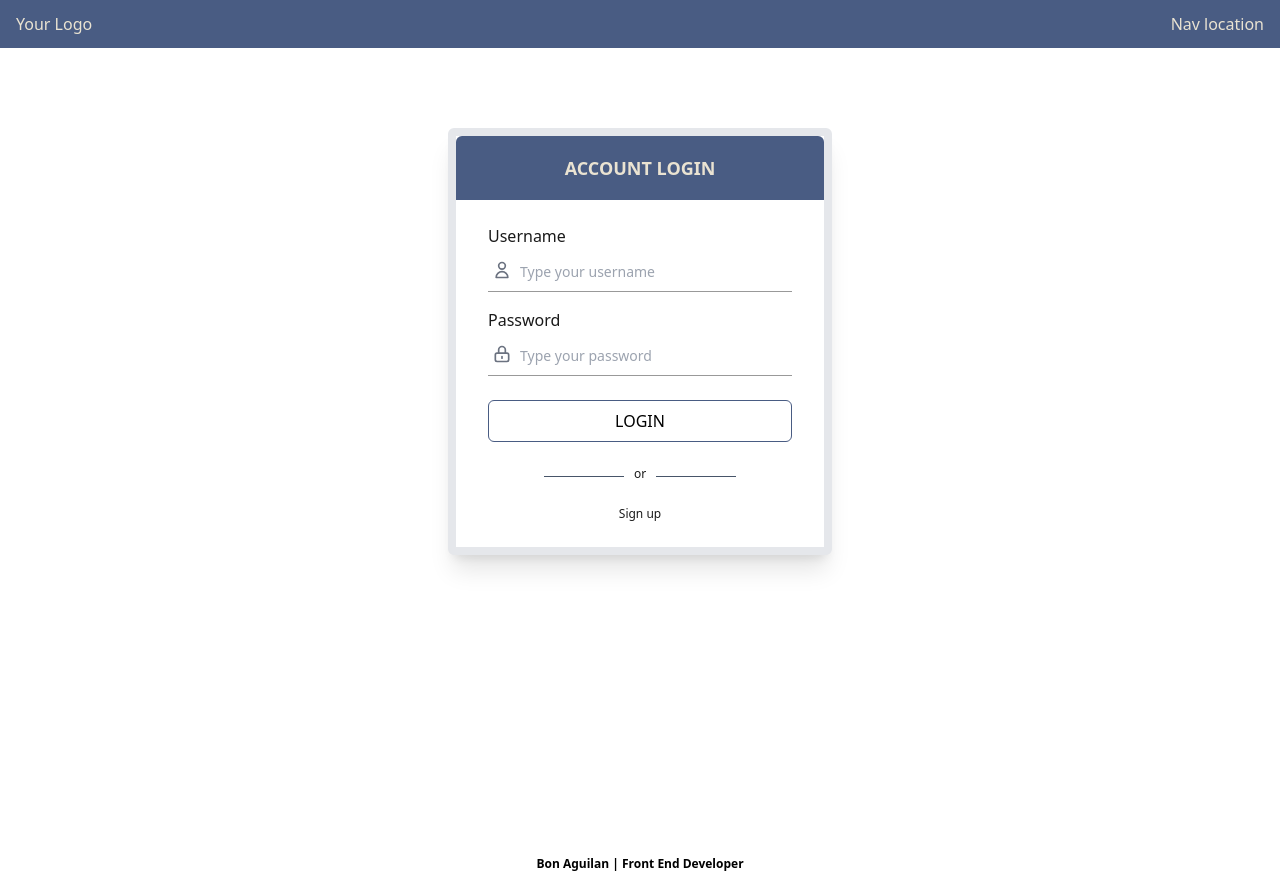
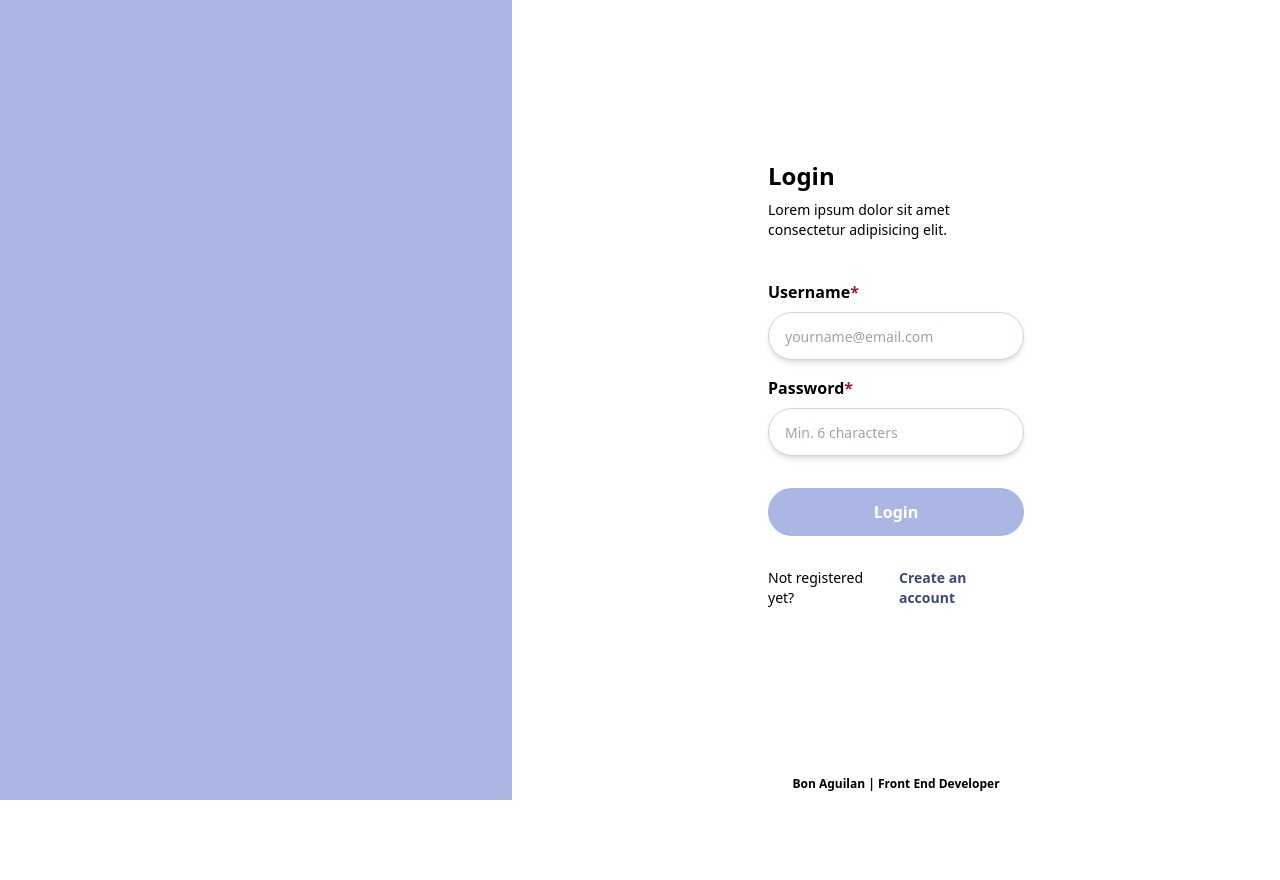
Before and after one commit to aguilanbon/mern-app, a React (Create React App) app: page / in a window 1280 px wide. After the commit the page ends 800 px from the top, so only its background shows below. Built offline with nearby package versions, Linux system fonts and the light colour scheme.

Commit message:
revamped login page

```diff
--- a/src/App.js
+++ b/src/App.js
@@ -7,14 +7,14 @@ import Home from "./pages/Home/Home";
 function App() {
   return (
   <div className="w-auto min-h-screen bg-white">
-    <Header />
+    {/* <Header /> */}
       <Routes>
         <Route path='/' element={ <Login /> }></Route>
       </Routes>
       <Routes>
         <Route path='/home' element={ <Home /> }></Route>
       </Routes>
-    <Footer />
+    {/* <Footer /> */}
   </div>
   );
 }
--- a/src/pages/Login/Login.jsx
+++ b/src/pages/Login/Login.jsx
@@ -1,42 +1,39 @@
 import React from 'react'
+import Footer from '../Includes/Footer'
 
 function Login() {
     return (
         <div className='min-h-screen'>
-            <div className='w-full h-auto flex items-center justify-center'>
-                <div className='w-80 md:w-96 h-auto mt-20 pb-4 flex flex-col border-8  bg-white text-black text-opacity-90 rounded-md shadow-xl'>
-                    <div className='h-16 mb-4 flex items-center justify-center bg-secondary text-bg rounded-t-md'>
-                        <h1 className='font-bold text-lg'>ACCOUNT LOGIN</h1>
+            <div className='w-full h-auto flex'>
+                <div className='w-2/5 h-screen bg-secondary'>
+
+                </div>
+                <div className='w-3/5 flex flex-col'><div className='w-full h-full xl:px-64 md:px-16 px-4 flex flex-col items-center justify-center'>
+                        <div className='w-full flex flex-col mb-10'>
+                            <h1 className='text-2xl font-bold mb-2' >Login</h1>
+                            <p className='text-sm'>Lorem ipsum dolor sit amet consectetur adipisicing elit.</p>
+                        </div>
+                        <form action='' className='w-full flex flex-col'>
+                            <div className='flex flex-col mb-4'>
+                                <label htmlFor="username" className='mb-2 after:content-["*"] after:text-pink-800 font-semibold'>Username</label>
+                                <input type="text" name="username" id="" className='h-12 p-4 border border-slate-300 rounded-full text-sm shadow-md' placeholder='yourname@email.com' />
+                            </div>
+                             <div className='flex flex-col mb-8'>
+                                <label htmlFor="password" className='mb-2 after:content-["*"] after:text-pink-800 font-semibold'>Password</label>
+                                <input type="password" name="password" id="" className='h-12 p-4 border border-slate-300 rounded-full text-sm shadow-md' placeholder='Min. 6 characters' />
+                            </div>
+                            <div className='flex flex-col mb-8'>
+                                <input type="submit" value="Login" className='bg-secondary hover:bg-primary ease-in-out duration-200 hover:scale-105 text-white p-3 rounded-full font-semibold cursor-pointer' />
+                            </div>
+                        </form>
+                        <div className='flex w-full items-center'>
+                            <h3 className='text-sm'>Not registered yet?</h3>
+                            <a href="/" className='text-sm ml-2 font-semibold text-primary hover:underline'>Create an account</a>
+                        </div>
                     </div>
-                    <form action="" className='w-full flex flex-col  py-2 px-8'>
-                        <div className='flex flex-col mb-4'>
-                            <label htmlFor="password">Username</label>
-                            <div className='flex flex-col justify-center static'>
-                                <input type="text" name="username" id="" className='h-10 py-4 px-8 border-b border-black border-opacity-40 mt-1 text-sm' placeholder='Type your username' />
-                                <svg xmlns="http://www.w3.org/2000/svg" className="h-5 w-5 absolute text-gray-500 ml-1" fill="none" viewBox="0 0 24 24" stroke="currentColor" strokeWidth={2}>
-                                    <path strokeLinecap="round" strokeLinejoin="round" d="M16 7a4 4 0 11-8 0 4 4 0 018 0zM12 14a7 7 0 00-7 7h14a7 7 0 00-7-7z" />
-                                </svg>
-                            </div>
-                        </div>
-                        <div className='flex flex-col'>
-                            <label htmlFor="password">Password</label>
-                            <div className='flex flex-col justify-center static'>
-                                <input type="password" name="password" id="" className='h-10 py-4 px-8 border-b border-black border-opacity-40 mt-1 text-sm' placeholder='Type your password' />
-                                <svg xmlns="http://www.w3.org/2000/svg" className="h-5 w-5 absolute text-gray-500 ml-1" fill="none" viewBox="0 0 24 24" stroke="currentColor" strokeWidth={2}>
-                                    <path strokeLinecap="round" strokeLinejoin="round" d="M12 15v2m-6 4h12a2 2 0 002-2v-6a2 2 0 00-2-2H6a2 2 0 00-2 2v6a2 2 0 002 2zm10-10V7a4 4 0 00-8 0v4h8z" />
-                                </svg>
-                            </div>
-                        </div>
-                        <div className='w-full my-6 flex items-center justify-center'>
-                            <button className='w-full p-2 rounded-md text-black border border-secondary hover:bg-secondary  hover:text-white ease-linear duration-150 hover:scale-105'>LOGIN</button>
-                        </div>
-                        <div className='w-full flex flex-col items-center justify-center'>
-                            <p className='w-full flex items-center justify-center text-xs mb-6 before:w-20 before:border-slate-600 before:border-b before:-ml-28 before:mt-1  before:absolute
-                            after:w-20 after:border-slate-600 after:border-b after:ml-28 after:mt-1  after:absolute
-                            '>or</p>
-                            <a href="/" className='text-xs border-b border-b-transparent hover:border-b hover:border-b-slate-600 hover:scale-110'>Sign up</a>
-                        </div>
-                    </form>
+                    <div className='flex'>
+                        <Footer />
+                    </div>
                 </div>
             </div>
         </div>
--- a/tailwind.config.js
+++ b/tailwind.config.js
@@ -6,8 +6,8 @@ module.exports = {
   theme: {
     extend: {
       colors: {
-        'primary' : '#1C3879',
-        'secondary': '#495C83',
+        'primary' : '#3E497A',
+        'secondary': '#ACB6E5',
         'bg': '#EAE3D2',
         'creamwhite': '#F9F5EB'
       }
```
